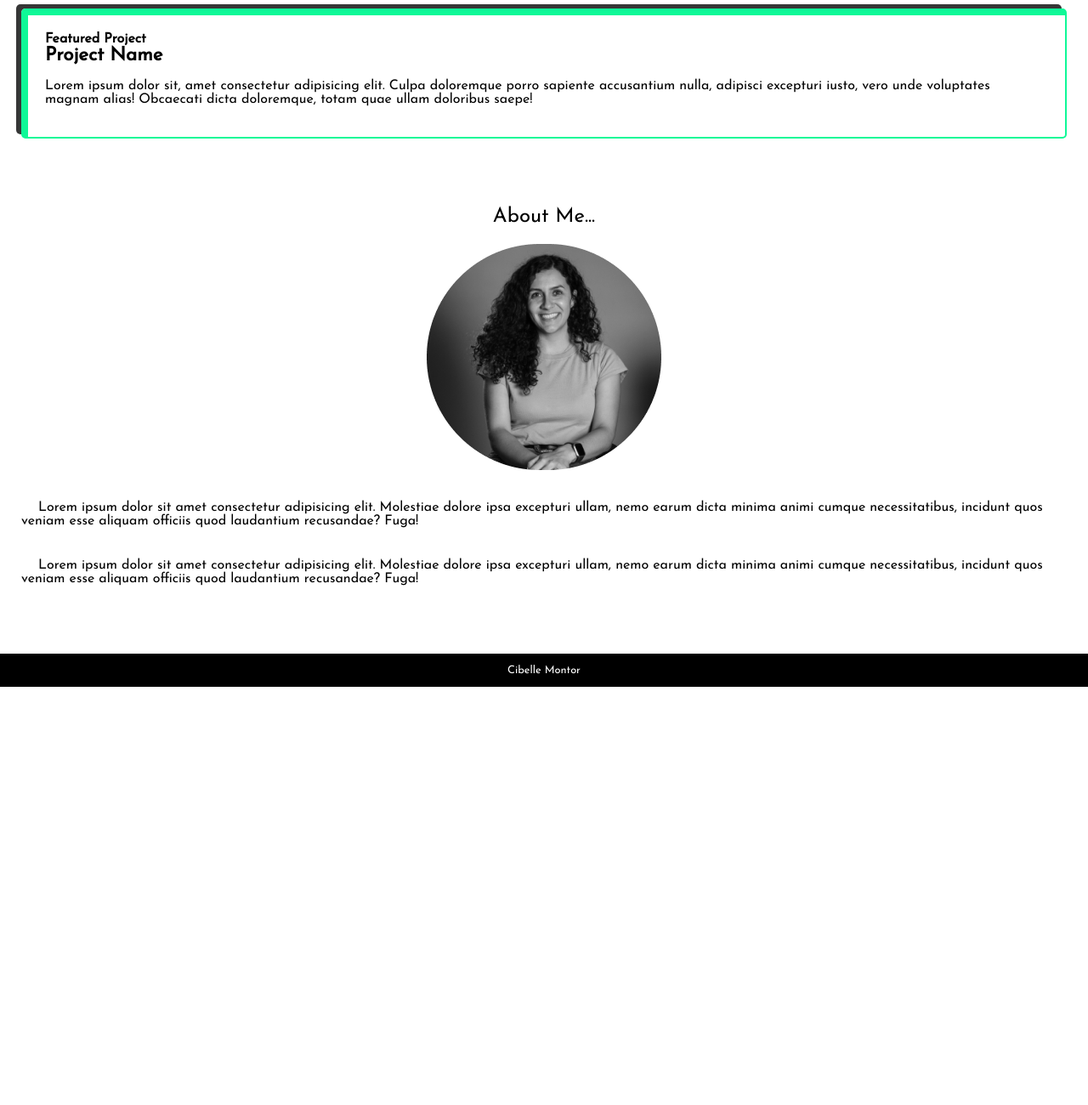
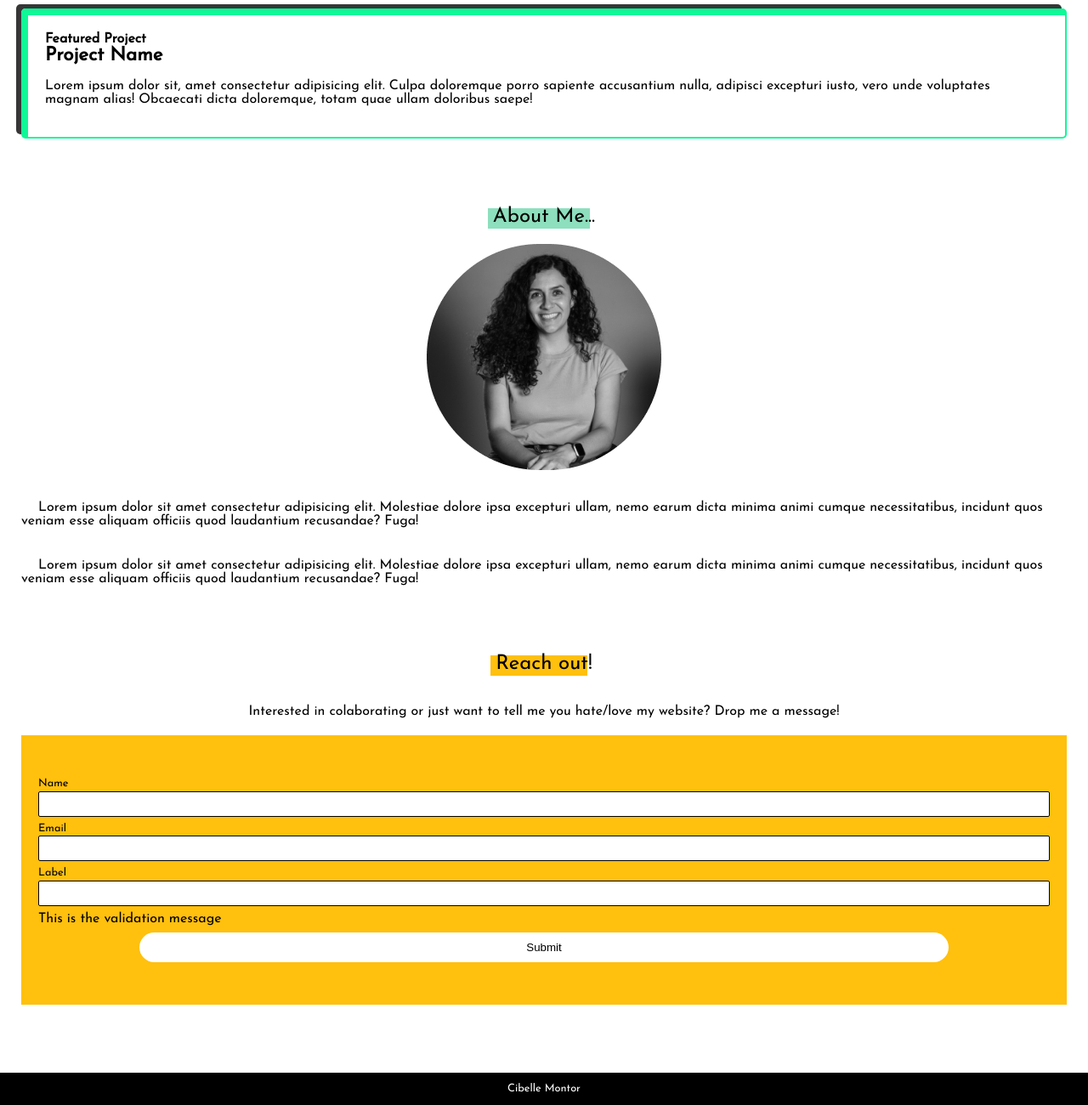
Before and after one commit to cibellem/cibelle-portfolio, a Gatsby site: page / in a window 1280 px wide. Shown: the part 1258-2558 px from the top of the page at 85% size. Before the commit the page ends 2066 px from the top, so only its background shows below. Built offline with nearby package versions, Linux system fonts and the light colour scheme; Gatsby itself is replaced by a stand-in of ours; grey boxes are pictures that could not be loaded.

Commit message:
add form

```diff
--- a/src/About/index.js
+++ b/src/About/index.js
@@ -37,11 +37,27 @@ const Underline = styled.span`
   color: #f2f3f8; ;
 `;
 
+const Marker = styled.span`
+  position: relative;
+  &:before {
+    content: "";
+    background-color: #31c5878c;
+    width: 100%;
+    height: 1em;
+    position: absolute;
+    z-index: -1;
+    left: -0.25em;
+    top: 0.1em;
+    padding: 0 0.25em;
+  }
+`;
+
 const About = () => {
   return (
     <AboutWrapper>
       <AboutHeader>
-        About Me...
+        <Marker> About Me...</Marker>
+
         <Underline />
       </AboutHeader>
 
--- /dev/null
+++ b/src/Contact/index.js
@@ -0,0 +1,61 @@
+import * as React from "react";
+import styled from "styled-components";
+import Form from "../Form";
+
+const ContactWrapper = styled.article`
+  display: flex;
+  -webkit-box-pack: center;
+  justify-content: center;
+  -webkit-box-align: center;
+  flex-direction: column;
+  align-items: flex-start;
+  justify-content: center;
+  align-items: center;
+  margin: 10vh 0;
+  gap: 20px;
+`;
+
+const ContactHeader = styled.h3`
+  font-size: 1.5rem;
+  text-align: center;
+  margin: 0;
+  font-weight: 400;
+`;
+
+const Text = styled.p`
+  font-size: 1rem;
+  font-weight: 400;
+  margin-bottom: 0;
+`;
+
+const Marker = styled.span`
+  position: relative;
+  &:before {
+    content: "";
+    background-color: #ffc00e;
+    width: 100%;
+    height: 1em;
+    position: absolute;
+    z-index: -1;
+    left: -0.25em;
+    top: 0.1em;
+    padding: 0 0.25em;
+  }
+`;
+
+const Contact = () => {
+  return (
+    <ContactWrapper>
+      <ContactHeader>
+        <Marker>Reach out!</Marker>
+      </ContactHeader>
+      <Text>
+        Interested in colaborating or just want to tell me you hate/love my
+        website? Drop me a message!
+      </Text>
+      <Form />
+    </ContactWrapper>
+  );
+};
+
+export default Contact;
--- /dev/null
+++ b/src/Form/index.js
@@ -0,0 +1,57 @@
+import * as React from "react";
+import styled from "styled-components";
+
+export const FormGroup = styled.div`
+  display: block;
+  width: 100%;
+  background: #ffc00e;
+  padding: 50px 20px;
+`;
+
+export const Label = styled.label`
+  margin-bottom: 0.2em;
+  font-size: 0.8rem;
+  display: block;
+`;
+
+export const Input = styled.input`
+  padding: 0.5em;
+  /* background: #ffefd578; */
+  /* border: none; */
+  border-radius: 2px;
+  width: 100%;
+  margin-bottom: 0.5em;
+  border: 1px solid;
+`;
+
+export const Message = styled.label`
+  margin-bottom: 0.5em;
+  display: block;
+`;
+
+export const Button = styled.button`
+  display: block;
+  border: none;
+  padding: 10px 20px;
+  width: 80%;
+  margin: auto;
+  border-radius: 47px;
+  background: white;
+`;
+
+const Form = () => {
+  return (
+    <FormGroup>
+      <Label htmlFor="name">Name</Label>
+      <Input id="name" />
+      <Label htmlFor="email">Email</Label>
+      <Input id="email" />
+      <Label htmlFor="name">Label</Label>
+      <Input id="name" />
+      <Message>This is the validation message</Message>
+      <Button>Submit </Button>
+    </FormGroup>
+  );
+};
+
+export default Form;
--- a/src/pages/index.js
+++ b/src/pages/index.js
@@ -7,6 +7,7 @@ import Hero from "../Hero";
 import Projects from "../Projects";
 import Footer from "../Footer";
 import About from "../About";
+import Contact from "../Contact";
 
 const Container = styled.article`
   padding: 0 1.5625rem 0 1.5625rem;
@@ -23,6 +24,7 @@ const IndexPage = () => {
         <Hero />
         <Projects />
         <About />
+        <Contact />
       </Container>
       <Footer />
     </>
```
